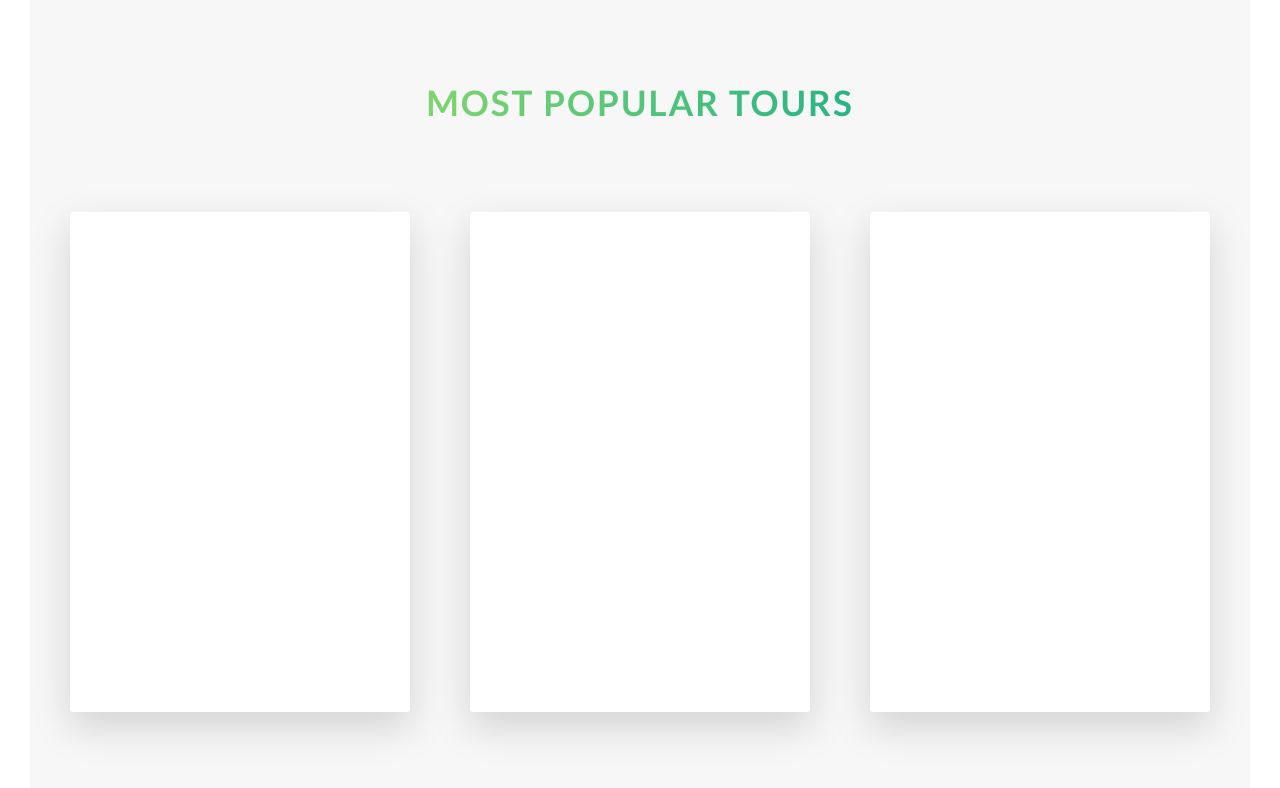
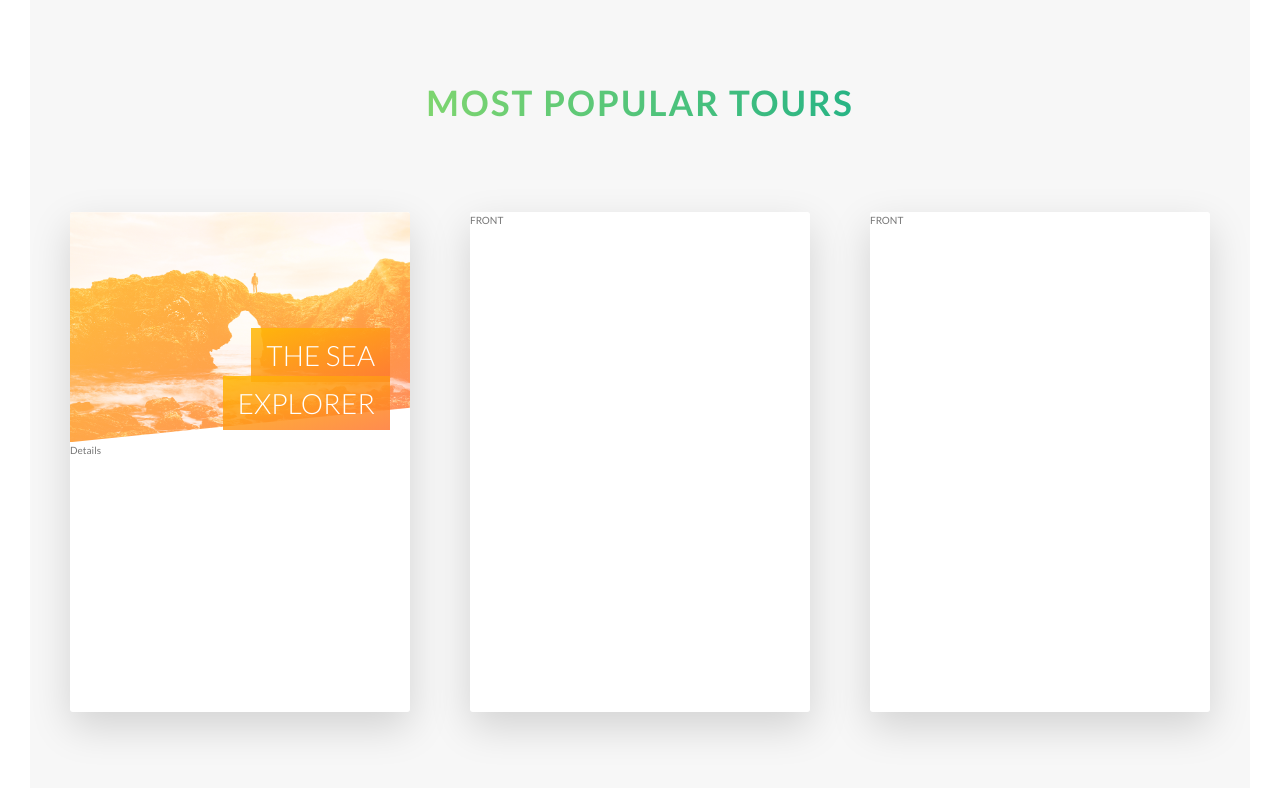
Before and after one commit to attaradev/natours, a website: page index.html in a window 1280 px wide. Shown: the part 2254-3042 px from the top of the page. Drawn offline with Linux system fonts and the light colour scheme.

Commit message:
feat: implementing card

```diff
--- a/index.html
+++ b/index.html
@@ -150,7 +150,15 @@
         <div class="row">
           <div class="col-1-of-3">
             <div class="card">
-              <div class="card__side card__side--front">FRONT</div>
+              <div class="card__side card__side--front">
+                <div class="card__picture card__picture--1">&nbsp;</div>
+                <h4 class="card__heading">
+                  <span class="card__heading-span card__heading-span--1">
+                    The sea explorer
+                  </span>
+                </h4>
+                <div class="card__details">Details</div>
+              </div>
               <div class="card__side card__side--back card__side--back-1">
                 BACK
               </div>
--- a/sass/components/card.scss
+++ b/sass/components/card.scss
@@ -1,13 +1,11 @@
 .card {
+  // FUNCTIONALITY
   perspective: 150rem;
   -moz-perspective: 150rem;
   position: relative;
   height: 50rem;
 
   &__side {
-    color: white;
-    font-size: 2rem;
-
     height: 50rem;
     transition: all 0.5s ease;
     position: absolute;
@@ -16,6 +14,7 @@
     width: 100%;
     backface-visibility: hidden;
     border-radius: 3px;
+    overflow: hidden;
     @include box-shadow-1;
 
     &--front {
@@ -54,4 +53,48 @@
   &:hover &__side--back {
     transform: rotateY(0);
   }
+  // FRONT STYLING
+  &__picture {
+    background-size: cover;
+    height: 23rem;
+    background-blend-mode: screen;
+    -webkit-clip-path: polygon(0 0, 100% 0, 100% 85%, 0 100%);
+    clip-path: polygon(0 0, 100% 0, 100% 85%, 0 100%);
+    &--1 {
+      background-image: linear-gradient(
+          to right bottom,
+          $color-secondary-light,
+          $color-secondary-dark
+        ),
+        url(../img/nat-5.jpg);
+    }
+    &--2 {
+      background-image: url(../img/nat-6.jpg);
+    }
+    &--3 {
+      background-image: url(../img/nat-7.jpg);
+    }
+  }
+  &__heading {
+    font-size: 2.8rem;
+    font-weight: 300;
+    text-transform: uppercase;
+    text-align: right;
+    color: $color-white;
+    position: absolute;
+    top: 12rem;
+    right: 2rem;
+    width: 75%;
+  }
+  &__heading-span {
+    padding: 1rem 1.5rem;
+    box-decoration-break: clone;
+    &--1 {
+      background-image: linear-gradient(
+        to right bottom,
+        rgba($color-secondary-light, 0.85),
+        rgba($color-secondary-dark, 0.85)
+      );
+    }
+  }
 }
```
Also changed, not shown: css/main.css.
